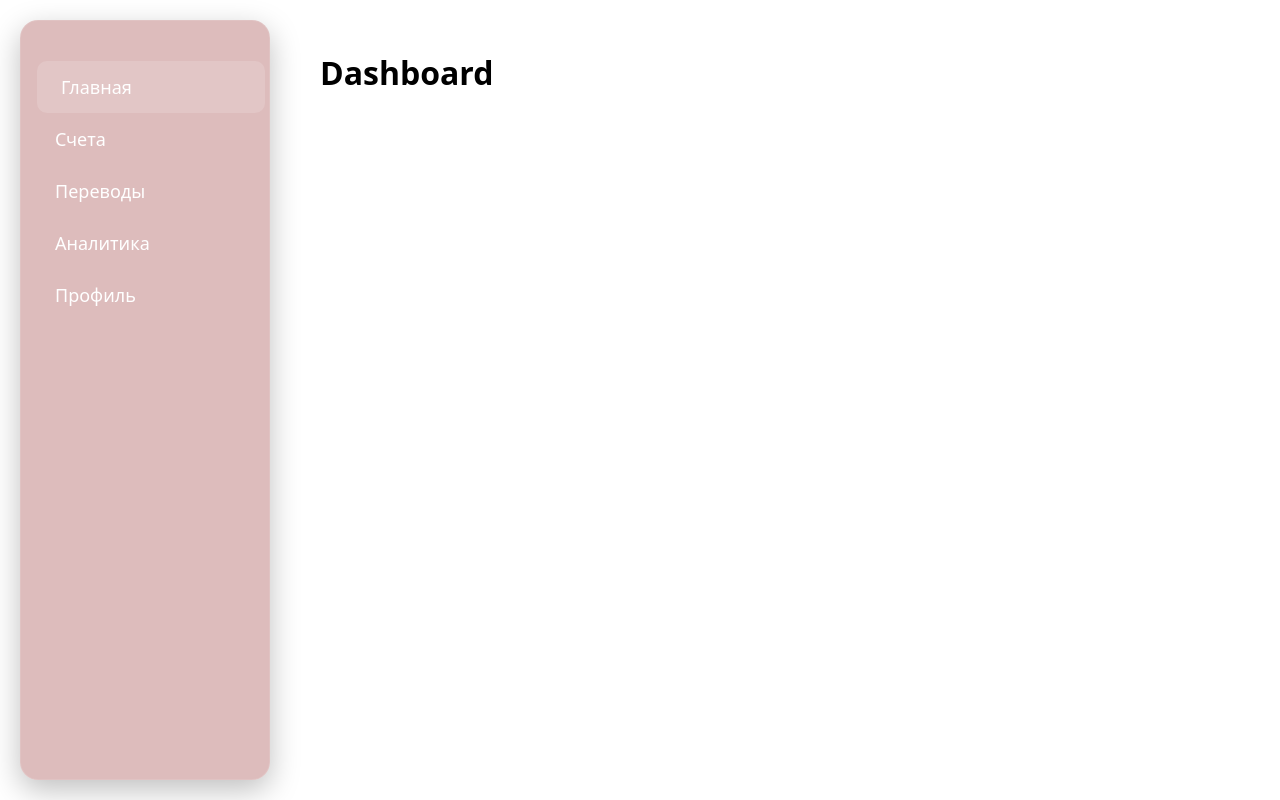
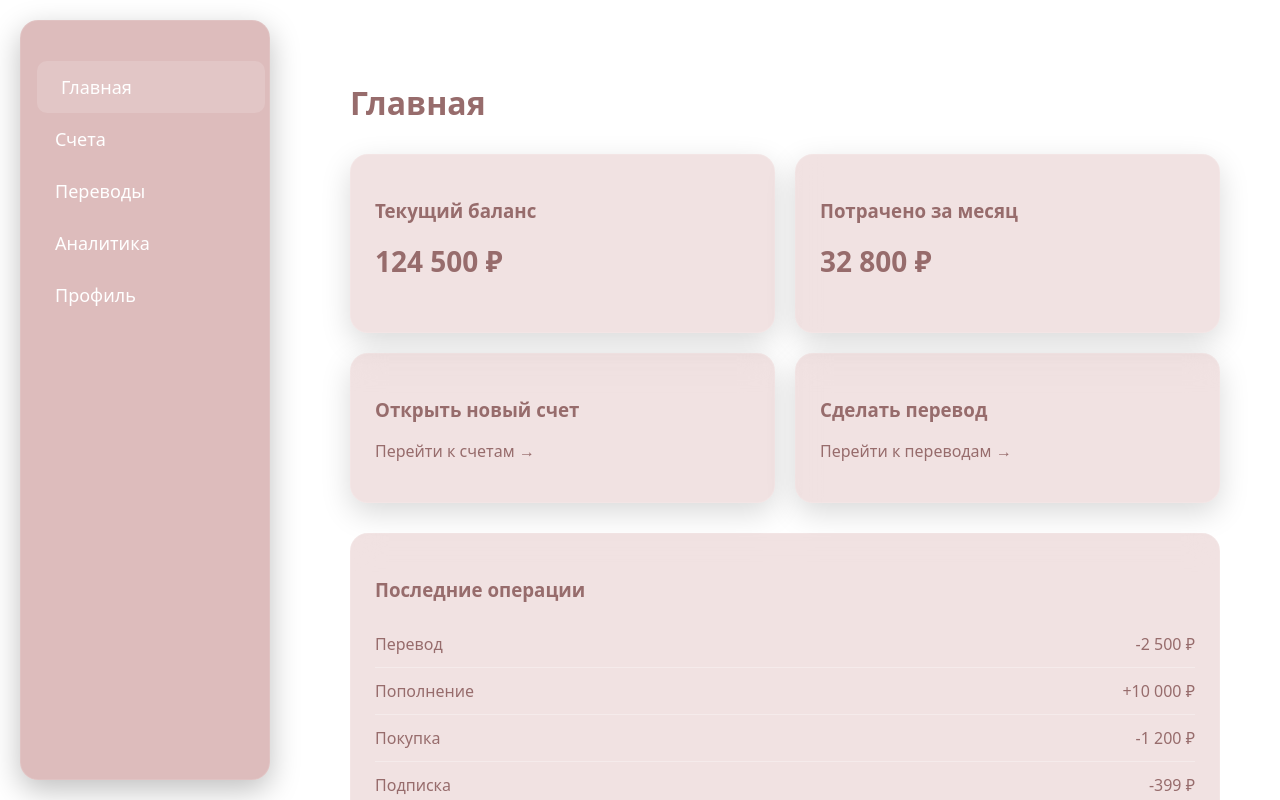
Before and after one commit to Aveyi/banking-app, a React (Vite) app in the folder frontend/: page /dashboard in a window 1280 px wide. Built offline with nearby package versions, Linux system fonts and the light colour scheme.

Commit message:
added DashboardPage.jsx with styles

```diff
--- a/frontend/src/pages/DashboardPage.jsx
+++ b/frontend/src/pages/DashboardPage.jsx
@@ -1,7 +1,70 @@
-
+import { useNavigate } from "react-router-dom";
 
 function DashboardPage() {
-  return <h1>Dashboard</h1>;
+  const navigate = useNavigate();
+
+  return (
+    <div className="dashboard">
+
+      <h1 className="dashboard-title">Главная</h1>
+
+      <div className="dashboard-grid">
+
+        <div className="widget">
+          <h3>Текущий баланс</h3>
+          <p className="widget-value">124 500 ₽</p>
+        </div>
+
+        <div className="widget">
+          <h3>Потрачено за месяц</h3>
+          <p className="widget-value">32 800 ₽</p>
+        </div>
+
+        <div className="widget clickable" onClick={() => navigate("/accounts")}>
+          <h3>Открыть новый счет</h3>
+          <p>Перейти к счетам →</p>
+        </div>
+
+        <div className="widget clickable" onClick={() => navigate("/transfer")}>
+          <h3>Сделать перевод</h3>
+          <p>Перейти к переводам →</p>
+        </div>
+
+      </div>
+
+      <div className="history-widget">
+        <h3>Последние операции</h3>
+
+        <div className="history-list">
+          <div className="history-item">
+            <span>Перевод</span>
+            <span>-2 500 ₽</span>
+          </div>
+
+          <div className="history-item">
+            <span>Пополнение</span>
+            <span>+10 000 ₽</span>
+          </div>
+
+          <div className="history-item">
+            <span>Покупка</span>
+            <span>-1 200 ₽</span>
+          </div>
+
+          <div className="history-item">
+            <span>Подписка</span>
+            <span>-399 ₽</span>
+          </div>
+
+          <div className="history-item">
+            <span>Перевод</span>
+            <span>-5 000 ₽</span>
+          </div>
+        </div>
+      </div>
+
+    </div>
+  );
 }
 
 export default DashboardPage;
--- a/frontend/src/styles/main.css
+++ b/frontend/src/styles/main.css
@@ -256,3 +256,72 @@ body {
         gap: 16px;
     }
 }
+
+/* Главная страница */
+
+.dashboard {
+    padding: 30px;
+    color: #976c6c;
+}
+
+.dashboard-title {
+    font-size: 32px;
+    margin-bottom: 30px;
+}
+
+.dashboard-grid {
+    display: grid;
+    grid-template-columns: repeat(2, 1fr);
+    gap: 20px;
+    margin-bottom: 30px;
+}
+
+.widget {
+    padding: 24px;
+    border-radius: 18px;
+
+    background: rgba(159, 64, 64, 0.15);
+    backdrop-filter: blur(16px);
+    -webkit-backdrop-filter: blur(16px);
+
+    border: 1px solid rgba(255,255,255,0.1);
+    box-shadow: 0 10px 30px rgba(0,0,0,0.15);
+
+    transition: 0.25s ease;
+}
+
+.widget:hover {
+    transform: translateY(-4px);
+}
+
+.clickable {
+    cursor: pointer;
+}
+
+.widget-value {
+    font-size: 28px;
+    font-weight: 600;
+    margin-top: 10px;
+}
+
+.history-widget {
+    padding: 24px;
+    border-radius: 18px;
+
+    background: rgba(159, 64, 64, 0.15);
+    backdrop-filter: blur(16px);
+    -webkit-backdrop-filter: blur(16px);
+
+    border: 1px solid rgba(255,255,255,0.1);
+}
+
+.history-list {
+    margin-top: 15px;
+}
+
+.history-item {
+    display: flex;
+    justify-content: space-between;
+    padding: 12px 0;
+    border-bottom: 1px solid rgba(255, 255, 255, 0.278);
+}
```
